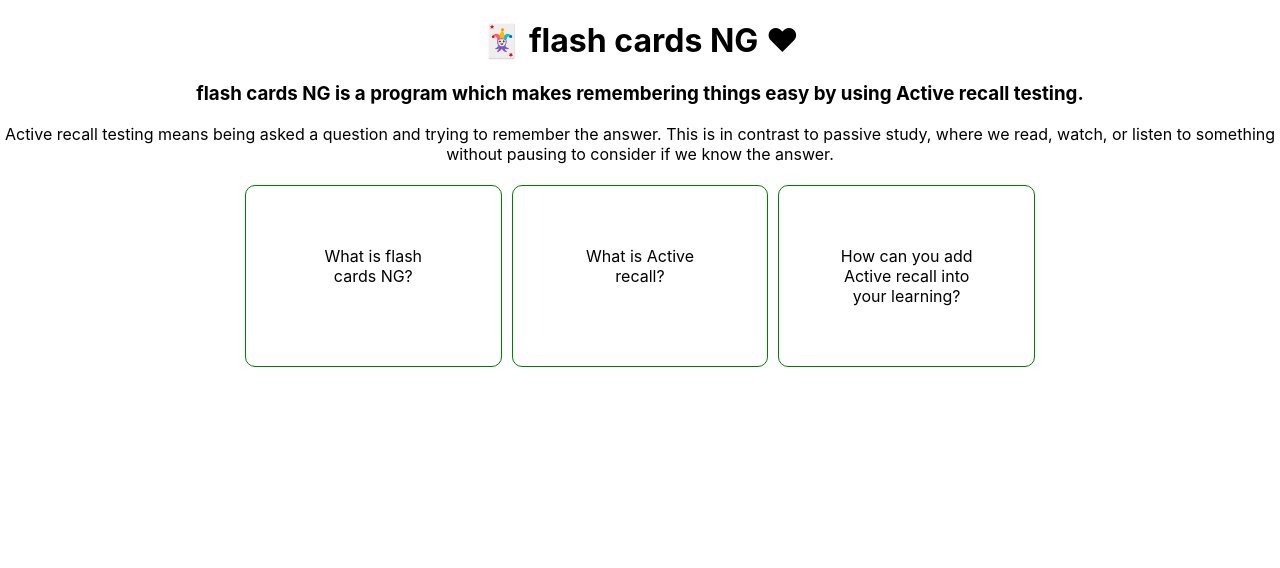
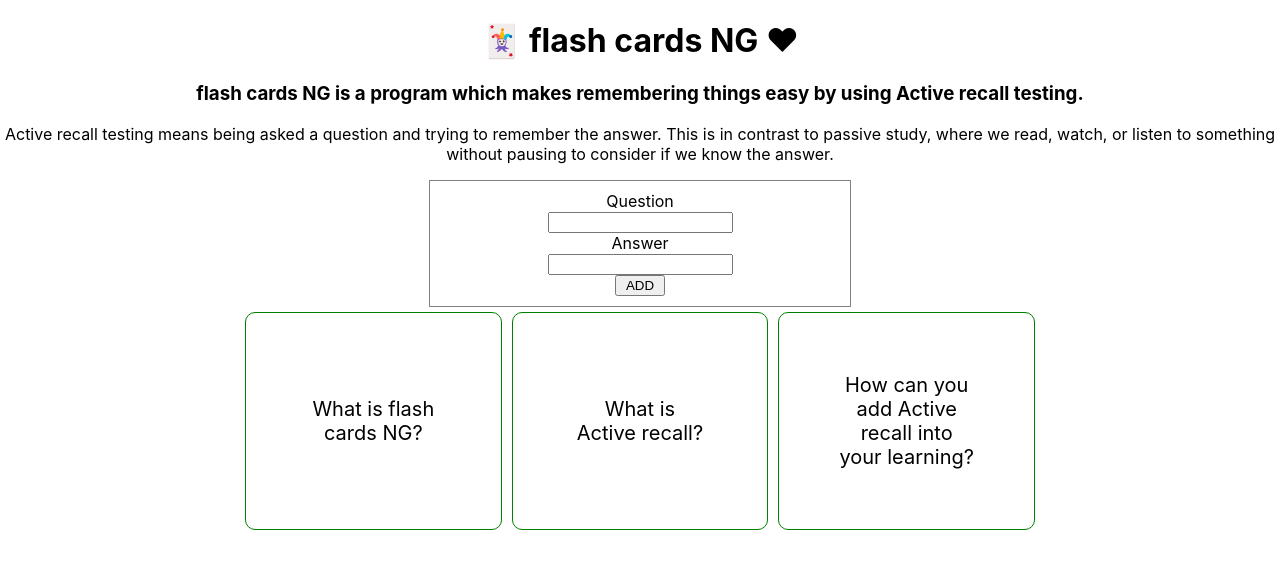
Before and after one commit to GaniyuSodiq/project-flashcard, a React (Create React App) app: page / in a window 1280 px wide. Shown: the top 568 px of the page. Built offline with nearby package versions, Linux system fonts and the light colour scheme.

Commit message:
finish question infrastructure

```diff
--- a/src/App.css
+++ b/src/App.css
@@ -1,4 +1,20 @@
 .App {
+  text-align: center;
+}
+
+.form-box {
+  display: flex;
+  flex-direction: column;
+  align-items: center;
+  padding: 10px;
+  border: 1px solid grey;
+  width: 400px;
+  margin: 0 auto;
+}
+
+.btn {
+  display: inline-block;
+  width: 50px;
   text-align: center;
 }
 
@@ -14,6 +30,10 @@
   padding: 60px;
   margin: 5px;
   border-radius: 10px;
+  font-size: 20px;
+  display: flex;
+  justify-content: center;
+  align-items: center;
 }
 
 .answer {
--- a/src/App.js
+++ b/src/App.js
@@ -50,7 +50,21 @@ function Intro() {
     </div>
   );
 }
-function Question() {}
+function Question() {
+  return (
+    <form className="form-box">
+      <label>
+        Question <br></br>
+        <input />
+      </label>
+      <label>
+        Answer <br></br>
+        <input />
+      </label>
+      <button className="btn">ADD</button>
+    </form>
+  );
+}
 
 function Flashcards() {
   const [selectedId, setSelectedId] = useState(null);
```
